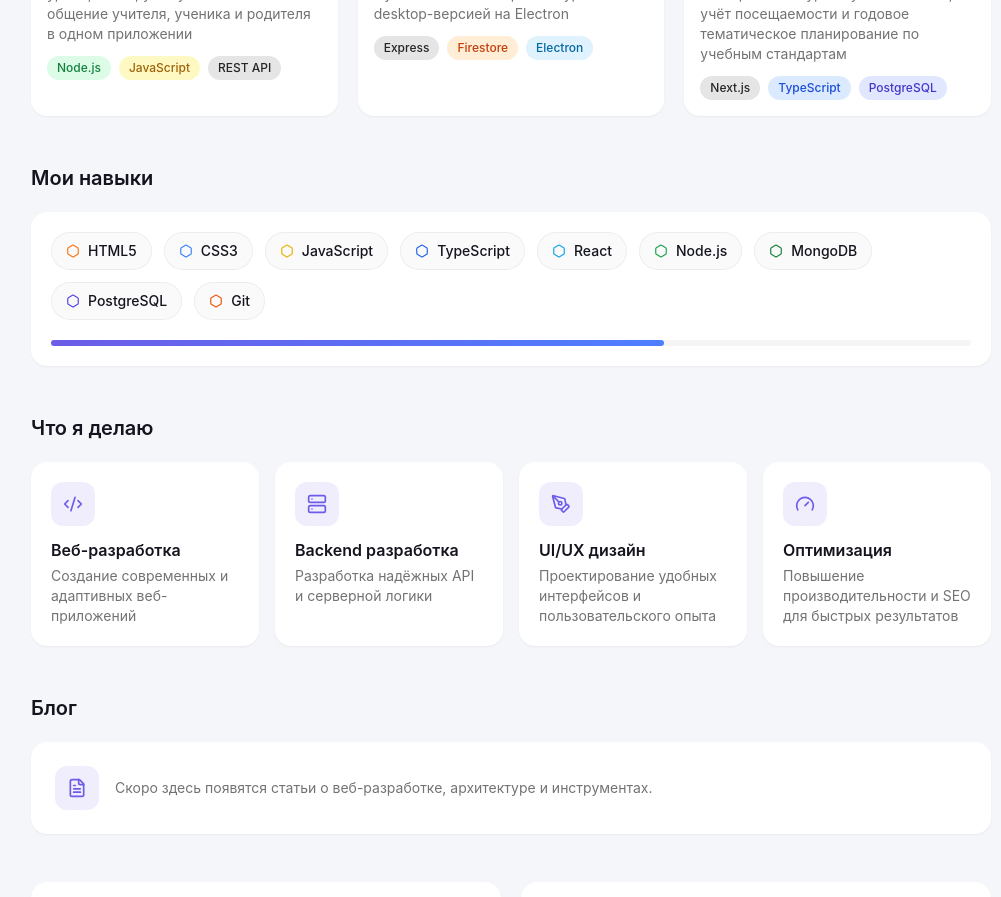
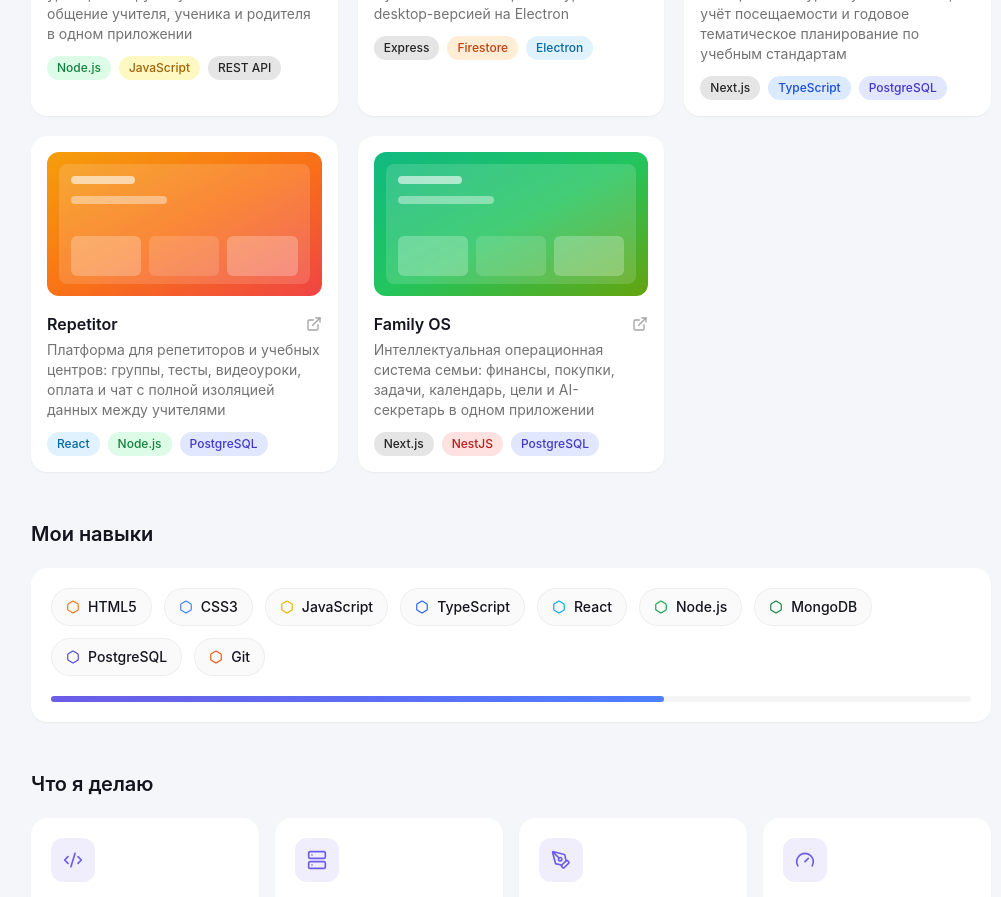
Before and after one commit to mywork2000001-ops/portfolio, a React (Vite) app: page / in a window 1280 px wide. Shown: the part 880-1777 px from the top of the page, without its empty margins (257-1258 px from the left). Built offline with nearby package versions, Linux system fonts and the light colour scheme.

Commit message:
Add Repetitor and Family OS to featured projects
Both confirmed live on Vercel:
- Repetitor (tutoring center platform) -> repetitor-rho.vercel.app
- Family OS (family finances/tasks/AI assistant) -> family-os-web.vercel.app

Featured projects grid now shows all 5 real, live production apps.

```diff
--- a/src/data/portfolio.ts
+++ b/src/data/portfolio.ts
@@ -96,6 +96,30 @@ export const projects: Project[] = [
     gradient: 'from-fuchsia-500 via-pink-500 to-rose-500',
     url: 'https://arti-mu.vercel.app',
   },
+  {
+    title: 'Repetitor',
+    description:
+      'Платформа для репетиторов и учебных центров: группы, тесты, видеоуроки, оплата и чат с полной изоляцией данных между учителями',
+    tags: [
+      { name: 'React', className: 'bg-sky-100 text-sky-700 dark:bg-sky-500/15 dark:text-sky-400' },
+      { name: 'Node.js', className: 'bg-green-100 text-green-700 dark:bg-green-500/15 dark:text-green-400' },
+      { name: 'PostgreSQL', className: 'bg-indigo-100 text-indigo-700 dark:bg-indigo-500/15 dark:text-indigo-400' },
+    ],
+    gradient: 'from-amber-500 via-orange-500 to-red-500',
+    url: 'https://repetitor-rho.vercel.app/login',
+  },
+  {
+    title: 'Family OS',
+    description:
+      'Интеллектуальная операционная система семьи: финансы, покупки, задачи, календарь, цели и AI-секретарь в одном приложении',
+    tags: [
+      { name: 'Next.js', className: 'bg-neutral-200 text-neutral-800 dark:bg-neutral-500/20 dark:text-neutral-300' },
+      { name: 'NestJS', className: 'bg-red-100 text-red-700 dark:bg-red-500/15 dark:text-red-400' },
+      { name: 'PostgreSQL', className: 'bg-indigo-100 text-indigo-700 dark:bg-indigo-500/15 dark:text-indigo-400' },
+    ],
+    gradient: 'from-emerald-500 via-green-500 to-lime-600',
+    url: 'https://family-os-web.vercel.app',
+  },
 ]
 
 export const skills = [
```
Also changed, not shown: 1 other file (tests, documents, lock files or other folders).
